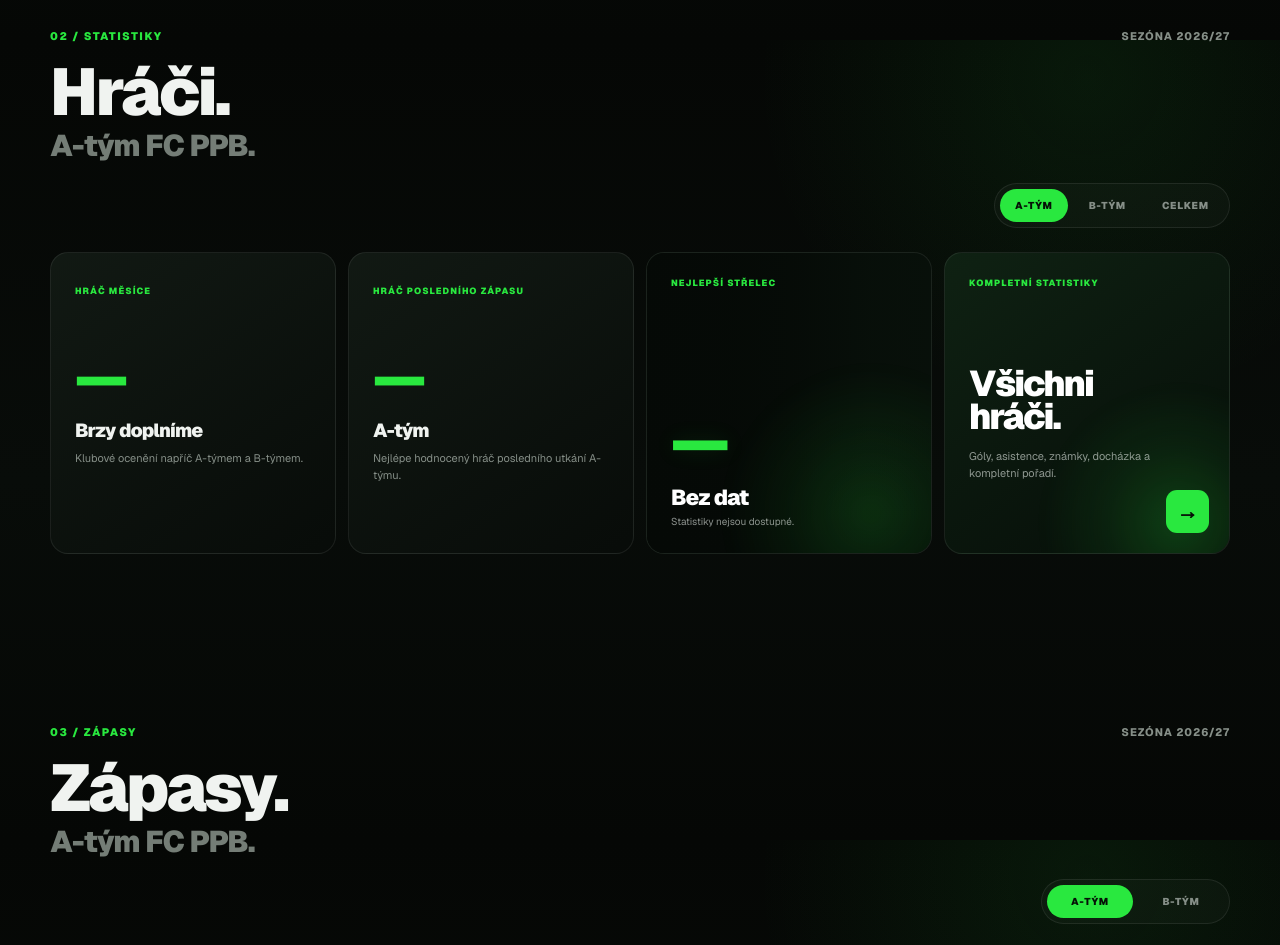
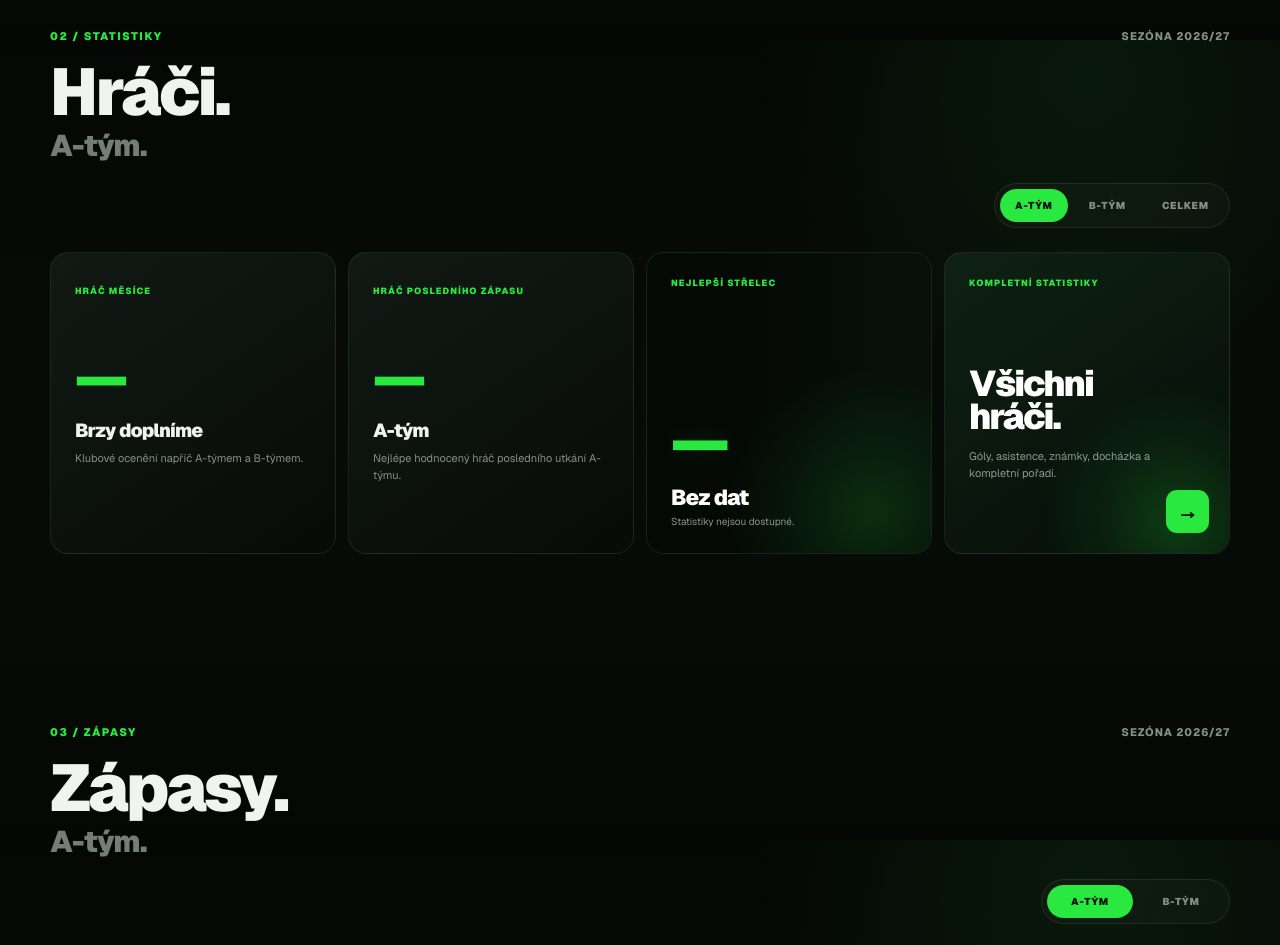
Before and after one commit to BluDeStudio/fcppbweb, a Next.js app: page / in a window 1280 px wide. Shown: the part 1560-2505 px from the top of the page. Built offline with nearby package versions, Linux system fonts and the light colour scheme; no server answers; the database is empty.

Commit message:
Clean section headings and remove FC PPB subtitles

```diff
--- a/components/home/HomeHighlights.tsx
+++ b/components/home/HomeHighlights.tsx
@@ -63,10 +63,10 @@ export function HomeHighlights({
           title="Hráči."
           secondLine={
             view === "a"
-              ? "A-tým FC PPB."
+              ? "A-tým."
               : view === "b"
-                ? "B-tým FC PPB."
-                : "Celý klub FC PPB."
+                ? "B-tým."
+                : "Celý klub."
           }
           meta={`Sezóna ${clubConfig.season}`}
         />
--- a/components/home/MatchCenter.tsx
+++ b/components/home/MatchCenter.tsx
@@ -66,7 +66,7 @@ export function MatchCenter({
           number="03"
           label="Zápasy"
           title="Zápasy."
-          secondLine={`${currentTeam.label} ${clubConfig.name}.`}
+          secondLine={`${currentTeam.label}.`}
           meta={`Sezóna ${clubConfig.season}`}
         />
 
--- a/components/home/Squad.tsx
+++ b/components/home/Squad.tsx
@@ -257,8 +257,8 @@ export function Squad({
           title="Naši hráči."
           secondLine={
             team === "a"
-              ? "A-tým FC PPB."
-              : "B-tým FC PPB."
+              ? "A-tým."
+              : "B-tým."
           }
           meta={`Sezóna ${clubConfig.season}`}
         />
```
